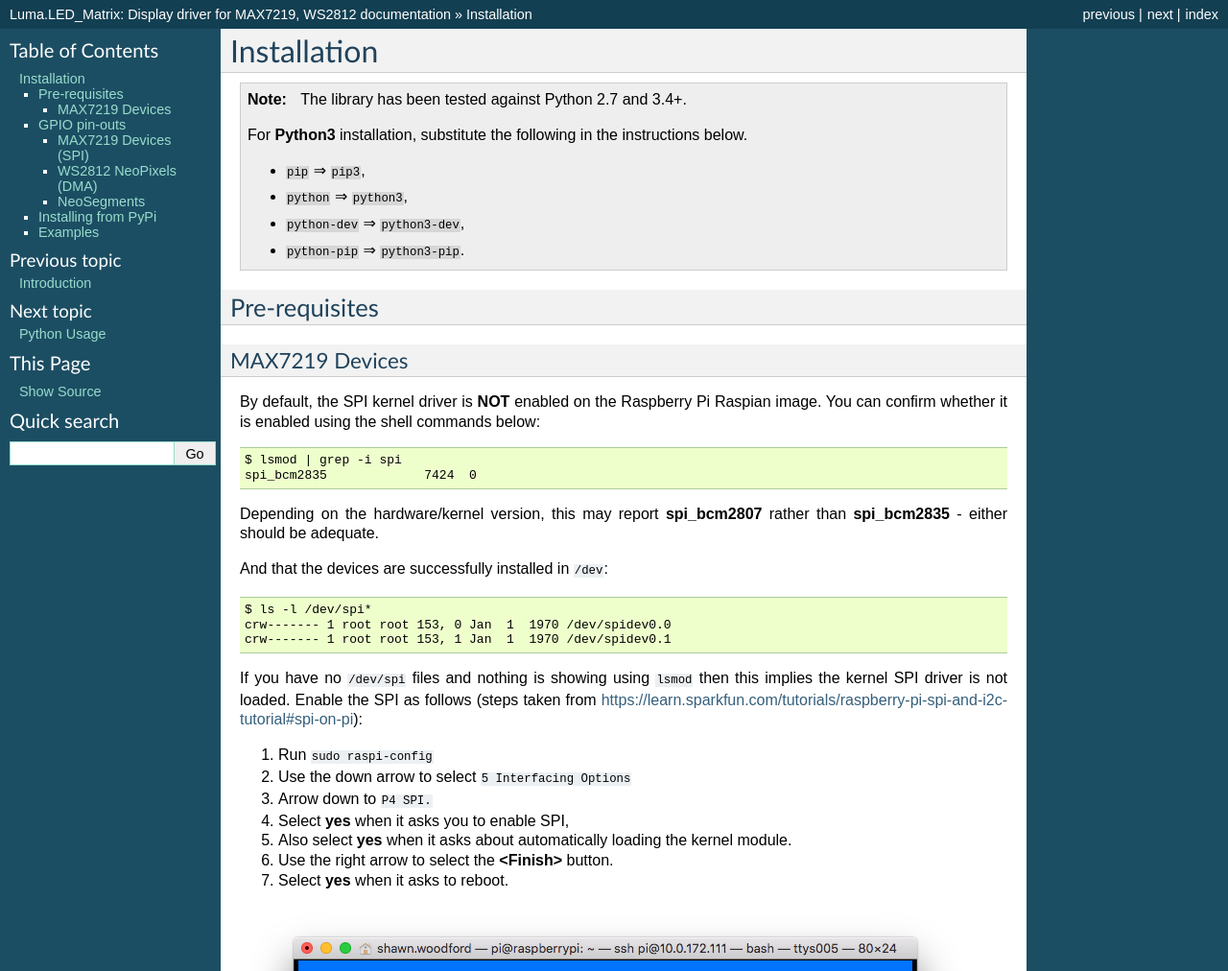
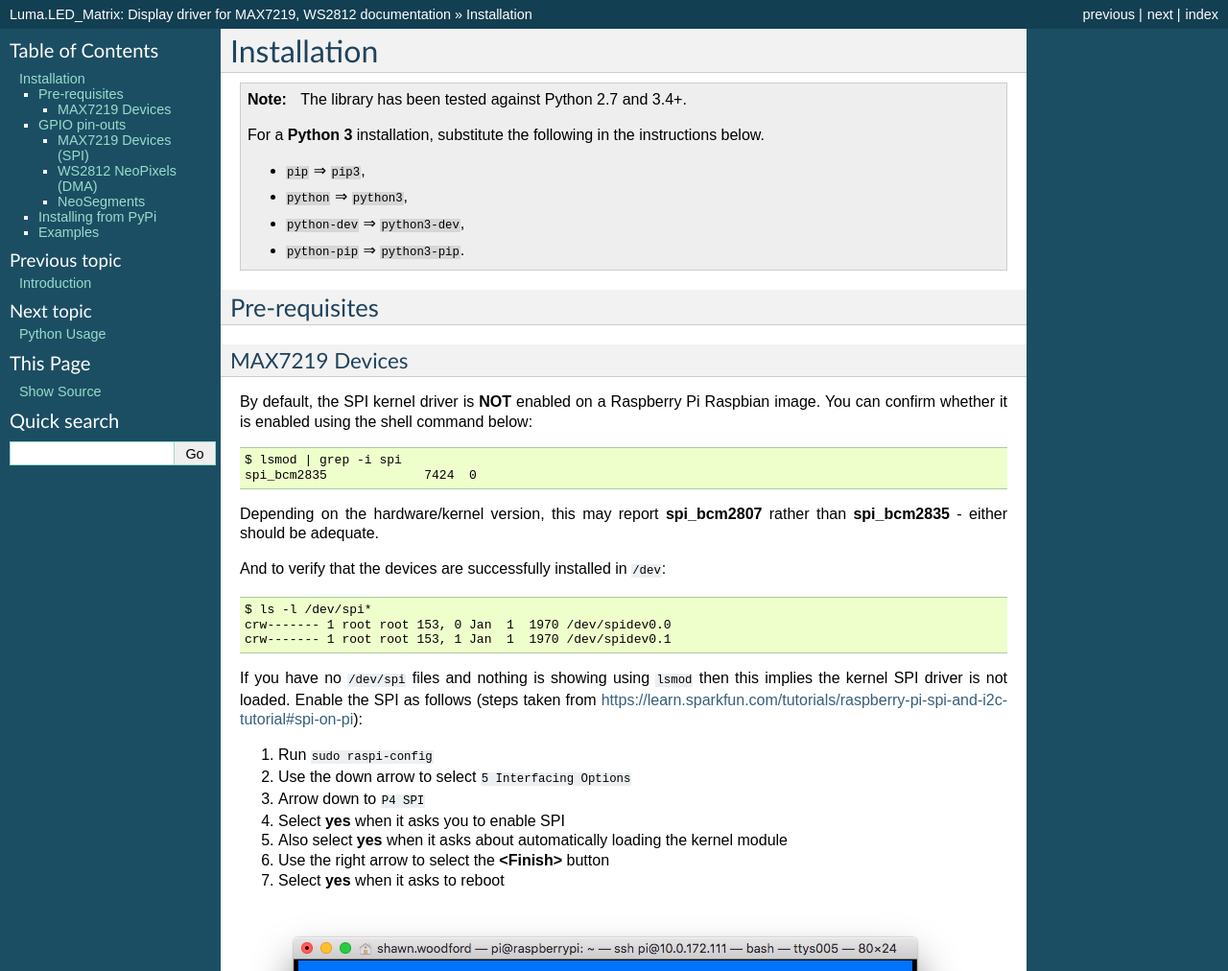
Before and after one commit to rm-hull/luma.led_matrix, a Sphinx documentation site: the page built from doc/install.rst, in a window 1280 px wide and 1400 px high. Shown: the top 1012 px of the window at 96% size. Built offline with Sphinx 7.4.7, drawn with Linux system fonts in a browser that asks for light colours; the version number could not be read and is left out.

Commit message:
doc update (#148)

```diff
--- a/doc/install.rst
+++ b/doc/install.rst
@@ -2,7 +2,7 @@ Installation
 ------------
 .. note:: The library has been tested against Python 2.7 and 3.4+.
 
-   For **Python3** installation, substitute the following in the
+   For a **Python 3** installation, substitute the following in the
    instructions below.
 
    * ``pip`` ⇒ ``pip3``,
@@ -15,8 +15,8 @@ Pre-requisites
 
 MAX7219 Devices
 """""""""""""""
-By default, the SPI kernel driver is **NOT** enabled on the Raspberry Pi Raspian image.
-You can confirm whether it is enabled using the shell commands below::
+By default, the SPI kernel driver is **NOT** enabled on a Raspberry Pi Raspbian image.
+You can confirm whether it is enabled using the shell command below::
 
   $ lsmod | grep -i spi
   spi_bcm2835             7424  0
@@ -24,7 +24,7 @@ You can confirm whether it is enabled using the shell commands below::
 Depending on the hardware/kernel version, this may report **spi_bcm2807** rather
 than **spi_bcm2835** - either should be adequate.
 
-And that the devices are successfully installed in ``/dev``::
+And to verify that the devices are successfully installed in ``/dev``::
 
   $ ls -l /dev/spi*
   crw------- 1 root root 153, 0 Jan  1  1970 /dev/spidev0.0
@@ -36,11 +36,11 @@ taken from https://learn.sparkfun.com/tutorials/raspberry-pi-spi-and-i2c-tutoria
 
 #. Run ``sudo raspi-config``
 #. Use the down arrow to select ``5 Interfacing Options``
-#. Arrow down to ``P4 SPI.``
-#. Select **yes** when it asks you to enable SPI,
-#. Also select **yes** when it asks about automatically loading the kernel module.
-#. Use the right arrow to select the **<Finish>** button.
-#. Select **yes** when it asks to reboot.
+#. Arrow down to ``P4 SPI``
+#. Select **yes** when it asks you to enable SPI
+#. Also select **yes** when it asks about automatically loading the kernel module
+#. Use the right arrow to select the **<Finish>** button
+#. Select **yes** when it asks to reboot
 
 .. image:: images/raspi-spi.png
 
@@ -111,8 +111,8 @@ Install the dependencies for library first with::
   $ sudo usermod -a -G spi,gpio pi
   $ sudo apt-get install build-essential python-dev python-pip libfreetype6-dev libjpeg-dev
 
-.. warning:: The default pip bundled with apt on Raspbian **Jessie** is really old, and can
-   cause components to not be installed properly. Please ensure that **pip 9.0.1**
+.. warning:: The default pip bundled with apt on Raspbian **Jessie** is really old,
+   and can cause components to not be installed properly. Please ensure that **pip 9.0.1**
    or newer is installed prior to continuing::
 
       $ pip --version
```
